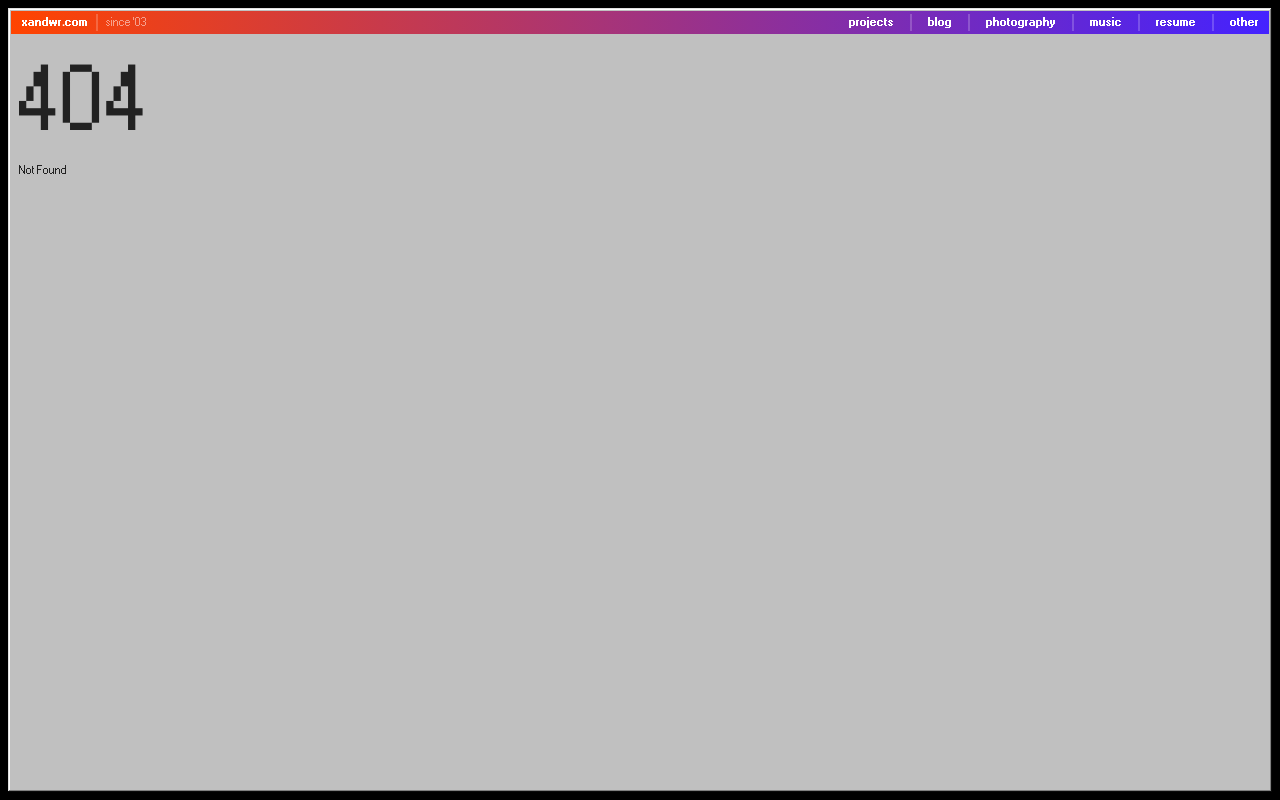
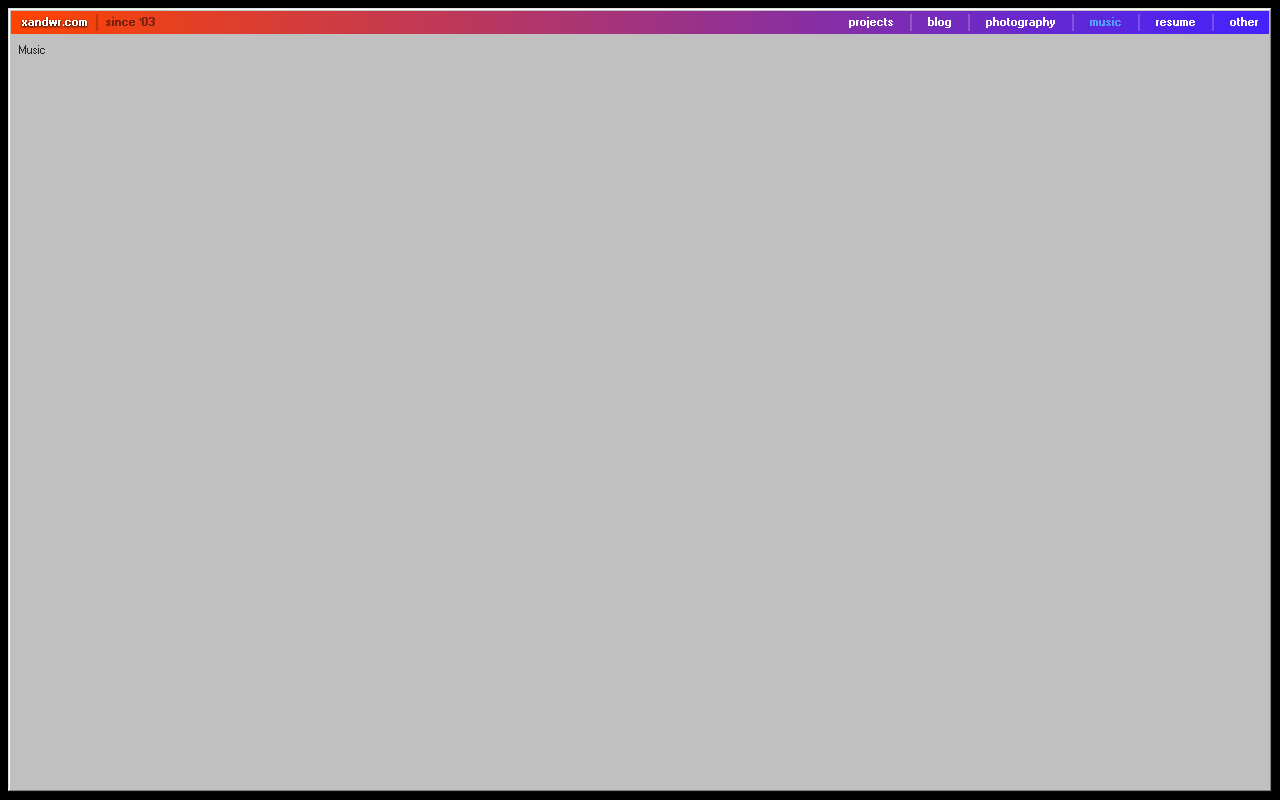
Before and after one commit to xandwr/xandwr, a SvelteKit app: page /music in a window 1280 px wide. Before the commit this address had no page. Built offline with nearby package versions, Linux system fonts and the light colour scheme.

Commit message:
Stubbed dirs

```diff
--- a/src/routes/+layout.svelte
+++ b/src/routes/+layout.svelte
@@ -8,12 +8,12 @@
 	const title = phrases[Math.floor(Math.random() * phrases.length)];
 
 	const navItems = [
-		{ label: "projects", href: "/" },
-		{ label: "blog", href: "/" },
-		{ label: "photography", href: "/" },
-		{ label: "music", href: "/" },
-		{ label: "resume", href: "/" },
-		{ label: "other", href: "/" },
+		{ label: "projects", href: "/projects" },
+		{ label: "blog", href: "/blog" },
+		{ label: "photography", href: "/photography" },
+		{ label: "music", href: "/music" },
+		{ label: "resume", href: "/resume" },
+		{ label: "other", href: "/other" },
 	];
 
 	let expanded = $state(false);
@@ -48,13 +48,13 @@
 					class="flex flex-row gap-4"
 				>
 					<div class="flex flex-row gap-2 items-center justify-between">
-						<a href="/" class="text-white" onclick={navigate}
+						<a href="/" class="text-white drop-shadow-xs drop-shadow-black" onclick={navigate}
 							>xandwr.com</a
 						>
-						<hr class="h-full border border-white/20" />
+						<hr class="h-full border border-black/20" />
 						<p class="font-light opacity-50">
 							<span class="md:hidden">{currentLabel}</span>
-							<span class="hidden md:inline">{title}</span>
+							<span class="hidden md:inline text-black font-bold">{title}</span>
 						</p>
 					</div>
 
@@ -80,8 +80,12 @@
 								class="hidden md:block h-full border border-white/20"
 							/>
 						{/if}
-						<a href={item.href} class="text-white" onclick={navigate}
-							>{item.label}</a
+						<a
+							href={item.href}
+							class={page.url.pathname === item.href
+								? "text-blue-400 font-bold"
+								: "text-white"}
+							onclick={navigate}>{item.label}</a
 						>
 					{/each}
 				</nav>
--- a/src/routes/+page.svelte
+++ b/src/routes/+page.svelte
@@ -5,7 +5,7 @@
     <!-- latest posts -->
     <div class="window">
         <div class="title-bar [--title-bar-from:#0044aa] [--title-bar-to:#aaaacc]">
-            <div class="title-bar-text">Latest posts</div>
+            <div class="title-bar-text">Recent Activity</div>
         </div>
         <div class="window-body">
             <p class="opacity-50">There's nothing here.</p>
--- /dev/null
+++ b/src/routes/blog/+page.svelte
@@ -0,0 +1,3 @@
+<div>
+    Blog
+</div>
--- /dev/null
+++ b/src/routes/music/+page.svelte
@@ -0,0 +1,3 @@
+<div>
+    Music
+</div>
--- /dev/null
+++ b/src/routes/other/+page.svelte
@@ -0,0 +1,3 @@
+<div>
+    Other
+</div>
--- /dev/null
+++ b/src/routes/photography/+page.svelte
@@ -0,0 +1,3 @@
+<div>
+    Photography
+</div>
--- /dev/null
+++ b/src/routes/projects/+page.svelte
@@ -0,0 +1,3 @@
+<div>
+    Projects
+</div>
--- /dev/null
+++ b/src/routes/resume/+page.svelte
@@ -0,0 +1,3 @@
+<div>
+    Resume
+</div>
```
